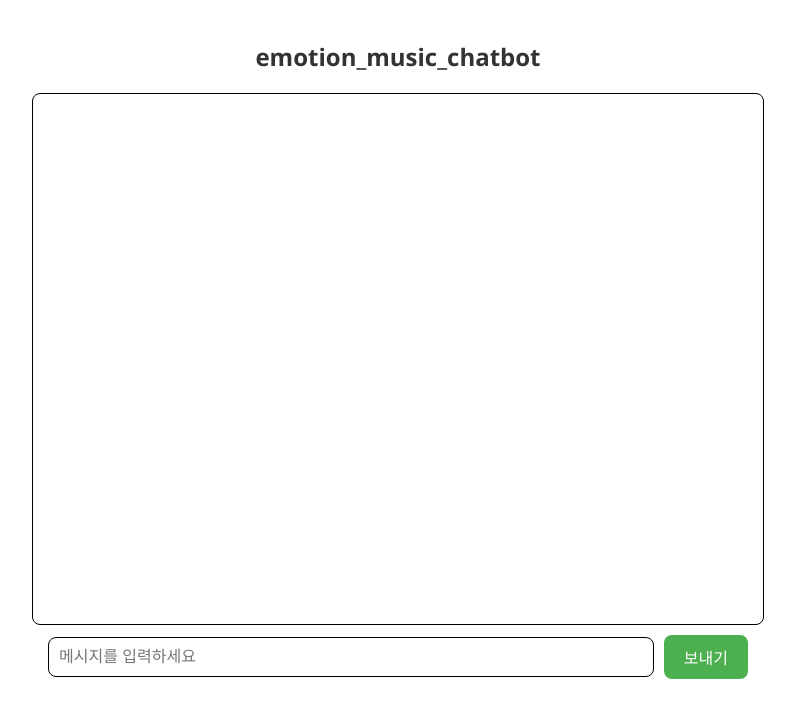
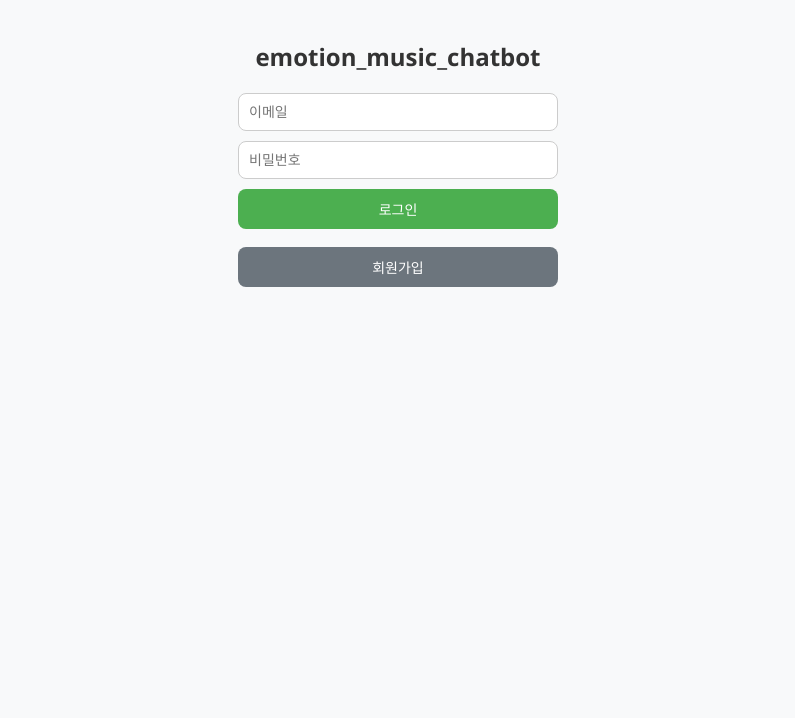
Before and after one commit to cosmosweet/emotion_music_chatbot, a Flask app: page / in a window 1280 px wide. Shown: the top 718 px of the page, without its empty margins (242-1037 px from the left). Run offline with Flask 3, Linux system fonts and the light colour scheme; parts of the project's set-up code (start-up, migrations or seed data) failed here and were passed over.

Commit message:
로그인, 감정 히스토리 시각화 기능 추가

```diff
--- a/templates/website.html
+++ b/templates/website.html
@@ -3,10 +3,13 @@
 <head>
   <meta charset="UTF-8">
   <title>emotion_music_chatbot</title>
+  <!-- Chart.js 라이브러리 (감정 히스토리 시각화를 위해 사용) -->
+  <script src="https://cdn.jsdelivr.net/npm/chart.js"></script>
+
   <style>
     body {
       font-family: 'Segoe UI', sans-serif;
-      background-color: #fff;
+      background-color: #f8f9fa;
       display: flex;
       flex-direction: column;
       align-items: center;
@@ -18,16 +21,55 @@
       color: #333;
     }
 
+    /* 로그인/회원가입 카드 스타일 */
+    #loginCard, #signupCard {
+      display: none;
+      background: none;
+      border: none;
+      padding: 0;
+      margin-bottom: 20px;
+      width: 100%;
+      max-width: 320px;
+      display: flex;
+      flex-direction: column;
+      align-items: center;
+      gap: 10px;
+    }
+    /* 입력 필드 스타일 */
+    .form-input {
+      width: 100%;
+      padding: 10px;
+      border: 1px solid #ccc;
+      border-radius: 8px;
+      font-size: 14px;
+      box-sizing: border-box;
+    }
+    .btn {
+      width: 100%;
+      padding: 10px;
+      font-size: 14px;
+      background-color: #4CAF50;
+      color: white;
+      border: none;
+      border-radius: 8px;
+      cursor: pointer;
+      box-sizing: border-box;
+    }
+    .btn + .btn {
+      margin-top: 8px; /* 버튼 간 간격 */
+    }
+
     #chatbox {
       width: 100%;
       max-width: 700px;
-      height: 500px;
+      height: 400px;
       border: 1px solid #000;
       border-radius: 8px;
       background-color: #fff;
       overflow-y: auto;
       padding: 15px;
       margin-bottom: 10px;
+      display: none;
     }
 
     .message {
@@ -35,13 +77,8 @@
       display: flex;
     }
 
-    .user {
-      justify-content: flex-end;
-    }
-
-    .bot {
-      justify-content: flex-start;
-    }
+    .user { justify-content: flex-end; }  /* 사용자 메시지 오른쪽 정렬 */
+    .bot { justify-content: flex-start; } /* 챗봇 메시지 왼쪽 정렬 */
 
     .bubble {
       padding: 10px 15px;
@@ -49,23 +86,16 @@
       max-width: 65%;
     }
 
-    .user .bubble {
-      background-color: #dcf8c6;
-      color: #000;
-    }
-
-    .bot .bubble {
-      background-color: #e6e6e6;
-      color: #000;
-    }
+    .user .bubble { background-color: #dcf8c6; color: #000; }
+    .bot .bubble { background-color: #e6e6e6; color: #000; }
 
     #inputArea {
-      display: flex;
+      display: none;
       justify-content: center;
-      align-items: center;
       gap: 10px;
-      width: 90%;
+      width: 100%;
       max-width: 700px;
+      margin-bottom: 20px;
     }
 
     #message {
@@ -73,86 +103,224 @@
       padding: 10px;
       font-size: 16px;
       border-radius: 8px;
-      border: 1px solid #000000;
+      border: 1px solid #fff;
     }
 
     #sendBtn {
       padding: 10px 20px;
       font-size: 16px;
-      border: none;
       background-color: #4CAF50;
       color: white;
+      border: none;
       border-radius: 8px;
+    }
+
+    /* 감정 히스토리 차트 영역 */
+    #chartContainer {
+      width: 700px;
+      display: none;
     }
   </style>
 </head>
 <body>
-<h2>emotion_music_chatbot</h2>
+  <h2>emotion_music_chatbot</h2>
+
+  <!-- 로그인 이메일 + 비밀번호 입력 -->
+  <div id="loginCard">
+    <input class="form-input" id="loginEmail" placeholder="이메일">
+    <input class="form-input" id="loginPassword" type="password" placeholder="비밀번호">
+    <button class="btn" onclick="login()">로그인</button>
+    <button class="btn" style="background-color:#6c757d;" onclick="showSignup()">회원가입</button>
+  </div>
+
+  <!-- 회원가입 -->
+  <div id="signupCard">
+    <input class="form-input" id="signupEmail" placeholder="이메일">
+    <input class="form-input" id="signupPassword" type="password" placeholder="비밀번호">
+    <input class="form-input" id="signupNickname" placeholder="닉네임">
+    <button class="btn" onclick="signup()">회원가입 완료</button>
+  </div>
+
   <div id="chatbox"></div>
+
   <div id="inputArea">
     <input type="text" id="message" placeholder="메시지를 입력하세요" onkeydown="handleKey(event)">
     <button id="sendBtn" onclick="sendMessage()">보내기</button>
   </div>
 
+  <div id="chartContainer">
+    <canvas id="emotionChart"></canvas>
+  </div>
+
 <script>
+  // 페이지 로드 시 로그인 카드 표시
+  window.onload = () => {
+    showLogin();
+  };
+
+  // 로그인 카드만 보이도록 설정
+  function showLogin() {
+    document.getElementById("loginCard").style.display = "flex";
+    document.getElementById("signupCard").style.display = "none";
+  }
+
+  // 회원가입 카드만 보이도록 설정
+  function showSignup() {
+    document.getElementById("loginCard").style.display = "none";
+    document.getElementById("signupCard").style.display = "flex";
+  }
+
+  // 로그인 요청 처리
+  async function login() {
+    const email = document.getElementById("loginEmail").value;
+    const password = document.getElementById("loginPassword").value;
+
+    const res = await fetch("/login", {
+      method: "POST",
+      headers: {"Content-Type": "application/json"},
+      body: JSON.stringify({ email, password })
+    });
+
+    const data = await res.json();
+
+    if (data.success) {
+      initChatUI(); // 로그인 성공 -> 채팅창 전환
+    } else if (data.message.includes("등록되지")) {
+      document.getElementById("signupEmail").value = email;
+      showSignup(); // 등록되지 않은 경우 회원가입 화면으로 전환
+    } else {
+      alert(data.message); // 기타 오류 알림
+    }
+  }
+
+  // 회원가입 요청 처리
+  async function signup() {
+    const email = document.getElementById("signupEmail").value;
+    const password = document.getElementById("signupPassword").value;
+    const nickname = document.getElementById("signupNickname").value;
+
+    const res = await fetch("/signup", {
+      method: "POST",
+      headers: {"Content-Type": "application/json"},
+      body: JSON.stringify({ email, password, nickname })
+    });
+
+    const data = await res.json();
+
+    if (data.success) {
+      alert("회원가입 완료. 로그인 해주세요.");
+      showLogin(); // 회원가입 성공 -> 로그인 화면 전환
+    } else {
+      alert(data.message);
+    }
+  }
+
+  // 채팅 UI 초기화 (로그인 성공 시)
+  async function initChatUI() {
+    document.getElementById("loginCard").style.display = "none";
+    document.getElementById("signupCard").style.display = "none";
+    document.getElementById("chatbox").style.display = "block";
+    document.getElementById("inputArea").style.display = "flex";
+    document.getElementById("chartContainer").style.display = "block";
+    await loadChart(); // 감정 히스토리 차트 로딩
+  }
+
+  // 채팅 메시지 전송 처리
   async function sendMessage() {
     const input = document.getElementById("message");
     const chatbox = document.getElementById("chatbox");
     const userMessage = input.value.trim();
-
     if (!userMessage) return;
 
-    // 사용자 메시지 출력
-    const userBubble = `
-      <div class="message user">
-        <div class="bubble">${userMessage}</div>
-      </div>`;
-    chatbox.innerHTML += userBubble;
+    // 사용자 메시지 화면 출력
+    chatbox.innerHTML += `<div class="message user"><div class="bubble">${userMessage}</div></div>`;
     input.value = "";
     chatbox.scrollTop = chatbox.scrollHeight;
 
-    // Flask 서버로 메시지 전송
     try {
-      const response = await fetch("/chat", {
+      // 서버에 메시지 전송
+      const res = await fetch("/chat", {
         method: "POST",
-        headers: { "Content-Type": "application/json" },
+        headers: {"Content-Type": "application/json"},
         body: JSON.stringify({ message: userMessage })
       });
 
-      const data = await response.json();
+      const data = await res.json();
 
-      // GPT 응답 출력
-      const botReply = `
-        <div class="message bot">
-          <div class="bubble">${data.reply}</div>
-        </div>`;
-      chatbox.innerHTML += botReply;
+      // 챗봇 응답 출력
+      chatbox.innerHTML += `<div class="message bot"><div class="bubble">${data.reply}</div></div>`;
 
-      // 노래 추천이 있을 때만 출력
+      // 음악 추천이 있으면 함께 출력
       if (data.song) {
-        const musicReply = `
-          <div class="message bot">
-            <div class="bubble">🎵 ${data.song.content}</div>
-          </div>`;
-        chatbox.innerHTML += musicReply;
+        chatbox.innerHTML += `<div class="message bot"><div class="bubble">🎵 ${data.song.content}</div></div>`;
       }
 
       chatbox.scrollTop = chatbox.scrollHeight;
-
-    } catch (error) {
-      chatbox.innerHTML += `
-        <div class="message bot">
-          <div class="bubble">서버 오류: ${error}</div>
-        </div>`;
+      await loadChart(); // 감정 차트 갱신
+    } catch (e) {
+      chatbox.innerHTML += `<div class="message bot"><div class="bubble">서버 오류: ${e}</div></div>`;
     }
   }
 
+  // Enter 키 입력 시 메시지 전송
   function handleKey(event) {
-    if (event.key === "Enter") {
-      sendMessage();
+    if (event.key === "Enter") sendMessage();
+  }
+
+  // 감정 히스토리 차트 로드
+  async function loadChart() {
+    const res = await fetch("/emotion_history");
+    const data = await res.json();
+    if (!data.success) return;
+
+    const history = data.history;
+    const labels = Object.keys(history);
+
+    // 감정 종류 수집
+    const emotionTypes = new Set();
+    Object.values(history).forEach(day => {
+      Object.keys(day).forEach(emo => emotionTypes.add(emo));
+    });
+
+    // 감정별 데이터셋 생성
+    const datasets = [...emotionTypes].map(emotion => ({
+      label: emotion,
+      data: labels.map(date => history[date][emotion] || 0),
+      backgroundColor: getEmotionColor(emotion)
+    }));
+
+    // 감정별 색상 지정
+    function getEmotionColor(emotion) {
+      const colors = {
+        기쁨: "#1E90FF",
+        슬픔: "#9E9E9E",
+        분노: "#FF4500",
+      };
+      return colors[emotion] || "#777";
     }
+
+    // 차트 렌더링
+    const ctx = document.getElementById("emotionChart").getContext("2d");
+    if (window.myChart) window.myChart.destroy();
+    window.myChart = new Chart(ctx, {
+      type: "bar",
+      data: {
+        labels,
+        datasets
+      },
+      options: {
+        responsive: true,
+        plugins: {
+          legend: { position: "top" },
+          title: { display: true, text: "최근 7일 감정별 히스토리" }
+        },
+        scales: {
+          x: { stacked: true },
+          y: { stacked: true }
+        }
+      }
+    });
   }
 </script>
-
 </body>
 </html>
```
